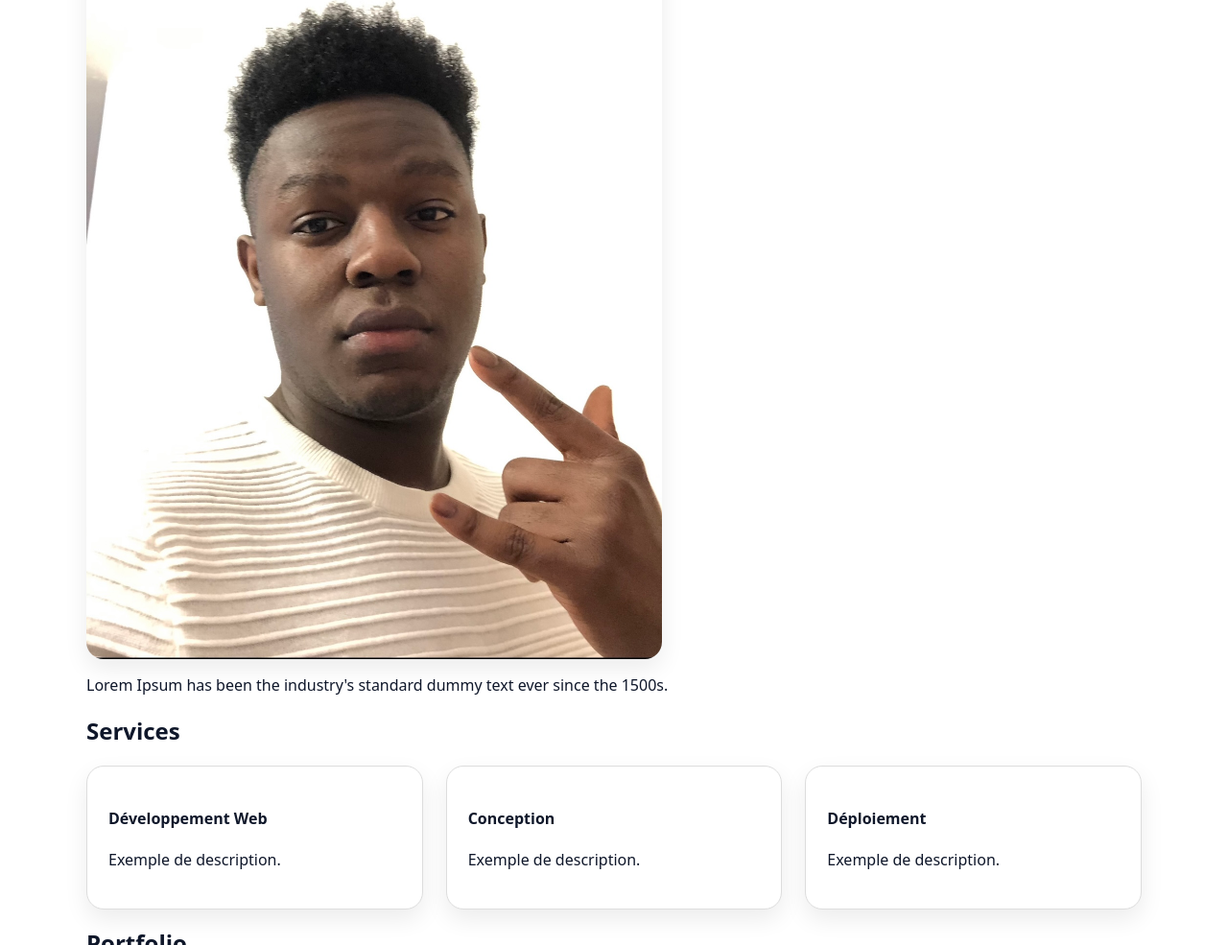
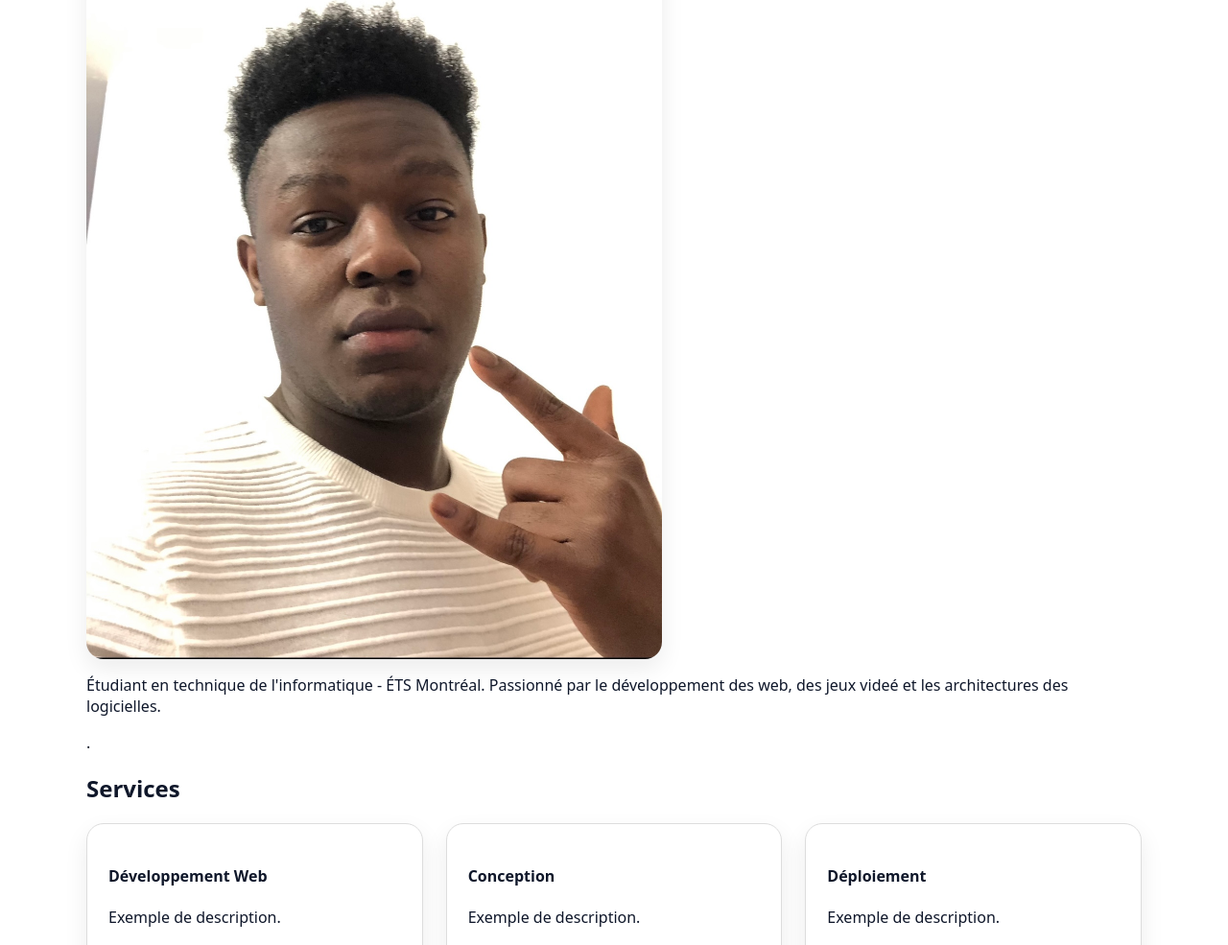
Before and after one commit to Kris-Nyanplu/PorfolioCV, a plain HTML site: page index.html in a window 1280 px wide. Shown: the part 612-1597 px from the top of the page at 96% size. Drawn offline with Linux system fonts and the light colour scheme.

Commit message:
Restore index.html to previous version
Restored the original content of the index.html file.

```diff
--- a/index.html
+++ b/index.html
@@ -37,7 +37,8 @@
       <h1 class="text-center">À propos de moi</h1>
       <div>
         <img src="images/IMG_E7114.JPG" alt="Photo de profil" width="600" height="400" />
-        <p>Lorem Ipsum has been the industry's standard dummy text ever since the 1500s.</p>
+        <p>Étudiant en technique de l'informatique - ÉTS Montréal. Passionné par le développement des web, des jeux videé et les architectures des logicielles.</p>
+    </header>.</p>
       </div>
     </section>
 
@@ -267,4 +268,5 @@
 
 </body>
 
+
 </html>
```
